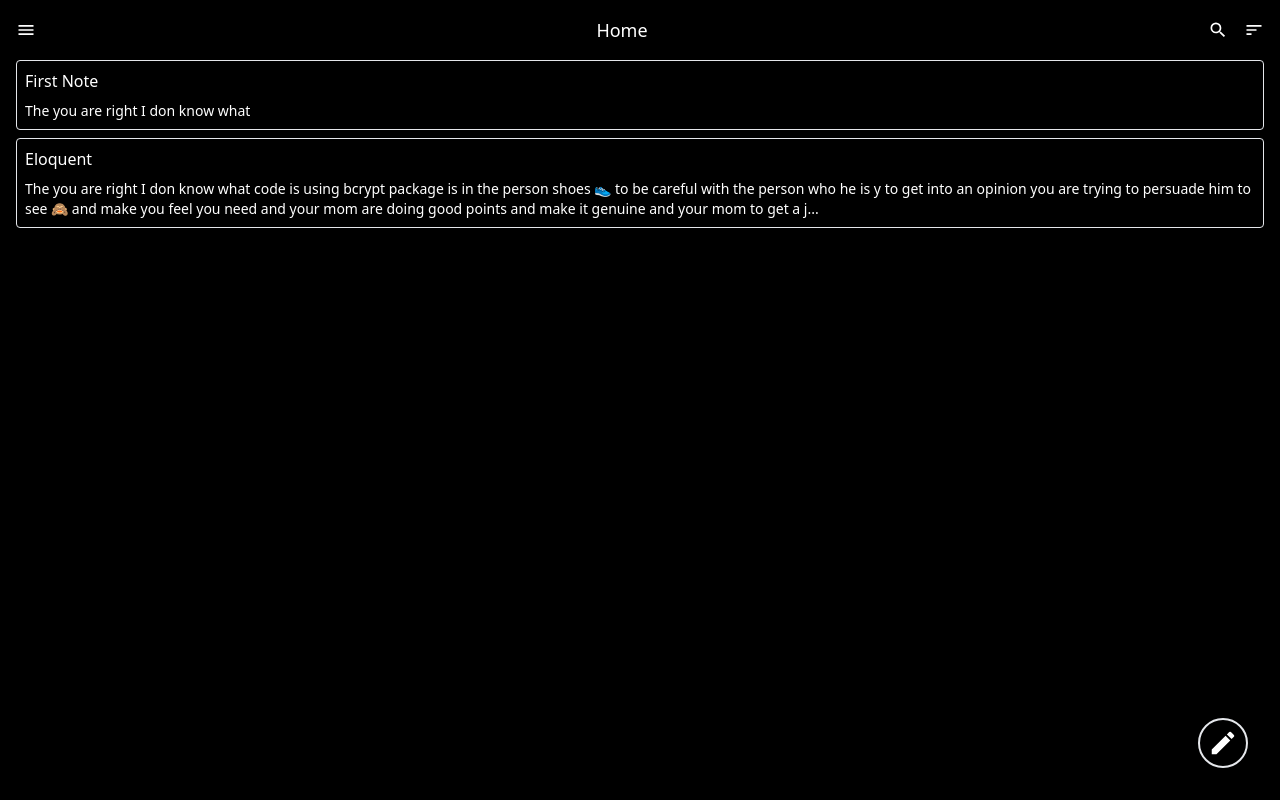
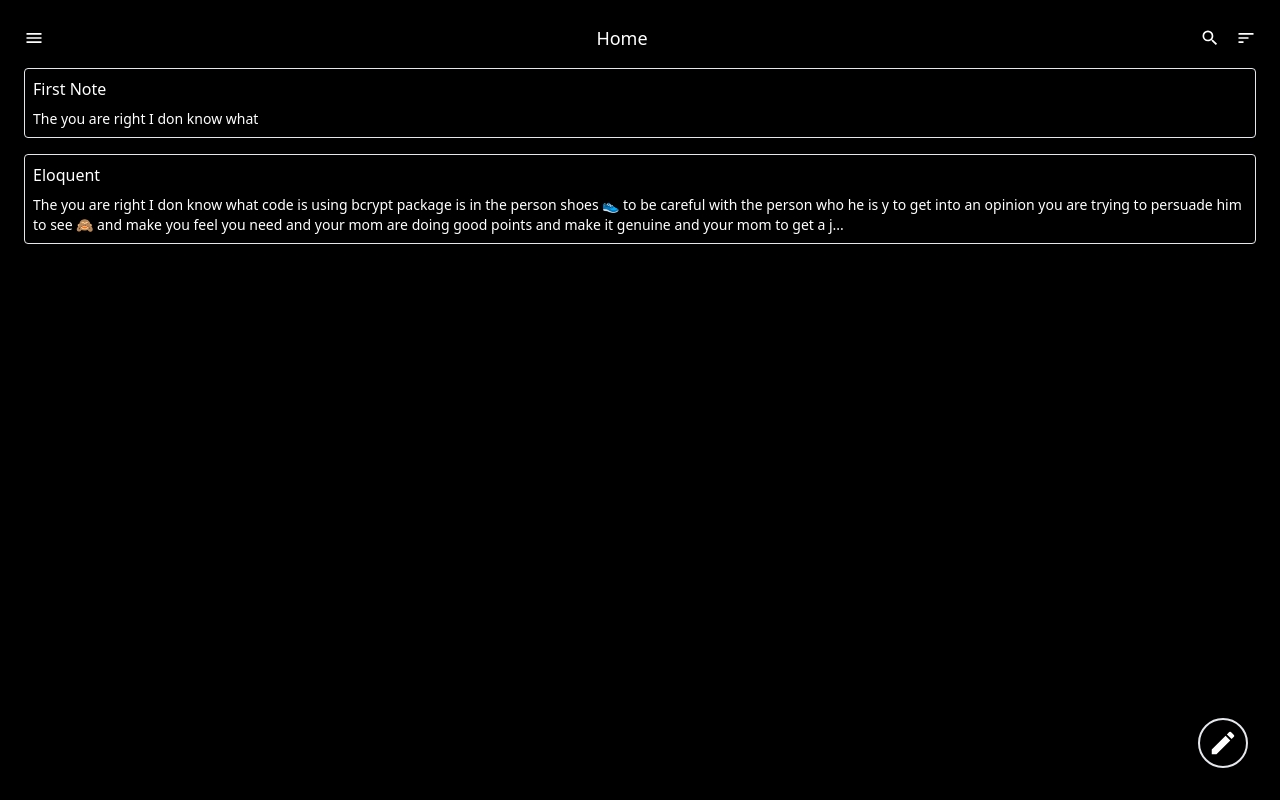
Before and after one commit to peter-abah/aedi-notes, a React (Create React App) app: page / in a window 1280 px wide. Built offline with nearby package versions, Linux system fonts and the light colour scheme.

Commit message:
Add some styles

```diff
--- a/src/components/Layout/index.tsx
+++ b/src/components/Layout/index.tsx
@@ -22,7 +22,7 @@ const Layout = ({ renderHeader, children }: Props) => {
   const header = renderHeader({ isNavOpen, setNavOpen, toggleNav });
 
   return (
-    <main className='p-4'>
+    <main className='p-6'>
       {header}
 
       <div className='flex'>
--- a/src/components/Note/index.tsx
+++ b/src/components/Note/index.tsx
@@ -5,7 +5,7 @@ const Note = ({ note }: { note: NoteType }) => {
   return (
     <section>
       <Header note={note} />
-      <article>{note.body}</article>
+      <article className='whitespace-pre-wrap'>{note.body}</article>
     </section>
   )
 };
--- a/src/components/NotePreview.tsx
+++ b/src/components/NotePreview.tsx
@@ -16,7 +16,7 @@ const NotePreview = ({ note, link }: Props) => {
   const preview = (
     <div className="p-2 rounded border">
       <h2 className="mb-2">{note.title}</h2>
-      <p className="text-sm">{noteBody}</p>
+      <p className="text-sm whitespace-pre-wrap">{noteBody}</p>
     </div>
   );
 
--- a/src/components/Notes.tsx
+++ b/src/components/Notes.tsx
@@ -3,7 +3,7 @@ import NotePreview from './NotePreview'
 
 const Notes = ({ notes }: { notes: Note[] }) => {
   return (
-    <div className="flex flex-col gap-2">
+    <div className="flex flex-col gap-4">
       {notes.map((note) => (
         <NotePreview key={note.id} note={note} link />
       ))}
--- a/src/routes/EditNote/index.tsx
+++ b/src/routes/EditNote/index.tsx
@@ -27,7 +27,7 @@ const EditNote = () => {
   };
 
   return (
-    <main className='min-h-screen flex flex-col p-4'>
+    <main className='min-h-screen flex flex-col p-6'>
       <Header note={note} goBack={goBack} />
       {note?
         <NoteForm note={note} handleSubmit={handleSubmit} handleCancel={goBack} /> :
--- a/src/routes/NewNote/index.tsx
+++ b/src/routes/NewNote/index.tsx
@@ -28,7 +28,7 @@ const NewNote = () => {
   };
 
   return (
-    <main className='min-h-screen flex flex-col p-4'>
+    <main className='min-h-screen flex flex-col p-6'>
       <Header note={note} goBack={goBack} />
       <NoteForm note={note} handleSubmit={handleSubmit} handleCancel={goBack} />
     </main>
--- a/src/routes/Note/index.tsx
+++ b/src/routes/Note/index.tsx
@@ -15,7 +15,7 @@ const NotePage = () => {
   useTitle(`Aedi | ${title}`);
 
   return (
-    <main className="p-4">
+    <main className="p-6">
       <Header note={note} />
       {note ?
         <Note note={note} /> :
```
